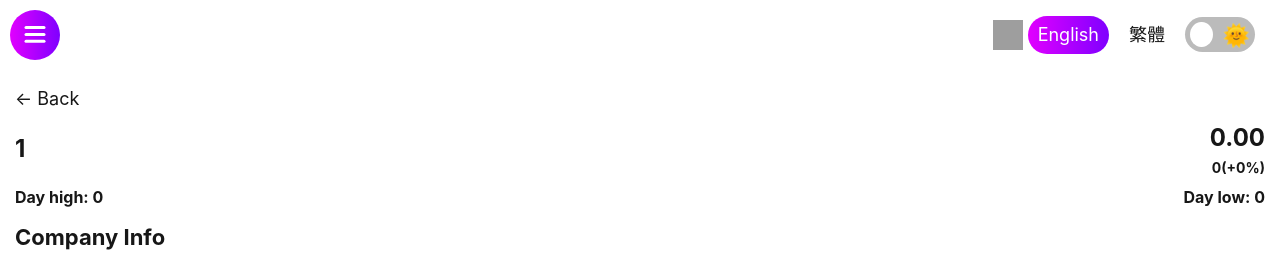
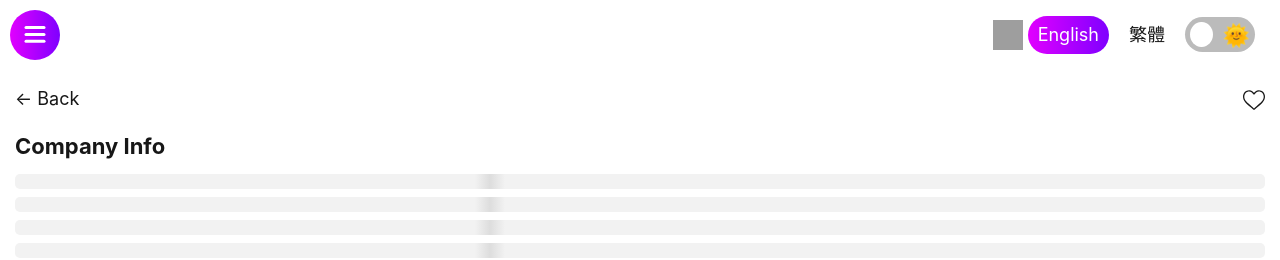
Before and after one commit to tchmhkg/nextjs-stock, a Next.js app: page /1/market/1 in a window 1280 px wide. Shown: the top 260 px of the page. Built offline with nearby package versions, Linux system fonts and the light colour scheme; no server answers; grey boxes are pictures that could not be loaded.

Commit message:
remove latest price

```diff
--- a/pages/[lang]/market/[symbol].js
+++ b/pages/[lang]/market/[symbol].js
@@ -10,9 +10,9 @@ import { getLastAndClosePriceFromYahoo } from '~/utils';
 import Layout from '~/components/layout';
 import { BlockSkeleton } from '~/components/ui/skeleton';
 
-const LatestPrice = dynamic(import('~/components/market/latest-price'));
+// const LatestPrice = dynamic(import('~/components/market/latest-price'));
 const NewsContainer = dynamic(import('~/components/market/news-container'));
-// const Bookmark = dynamic(import('~/components/market/bookmark'));
+const Bookmark = dynamic(import('~/components/market/bookmark'));
 // const Charts = dynamic(import('~/components/market/charts'));
 
 const Title = styled.div`
@@ -107,8 +107,8 @@ const Stock = ({ symbol, data = [] }) => {
         <title>{symbol}</title>
       </Head>
       <StickyWrapper layout layoutId={symbol}>
-        <LatestPrice data={{lastPrice, closePrice}} symbol={symbol} isDelayed={data?.quoteSourceName === 'Delayed Quote'}/>
-        {/* <Bookmark symbol={symbol} /> */}
+        {/* <LatestPrice data={{lastPrice, closePrice}} symbol={symbol} isDelayed={data?.quoteSourceName === 'Delayed Quote'}/> */}
+        <Bookmark symbol={symbol} />
       </StickyWrapper>
 
       <CompanyDesc description={desc} />
```
